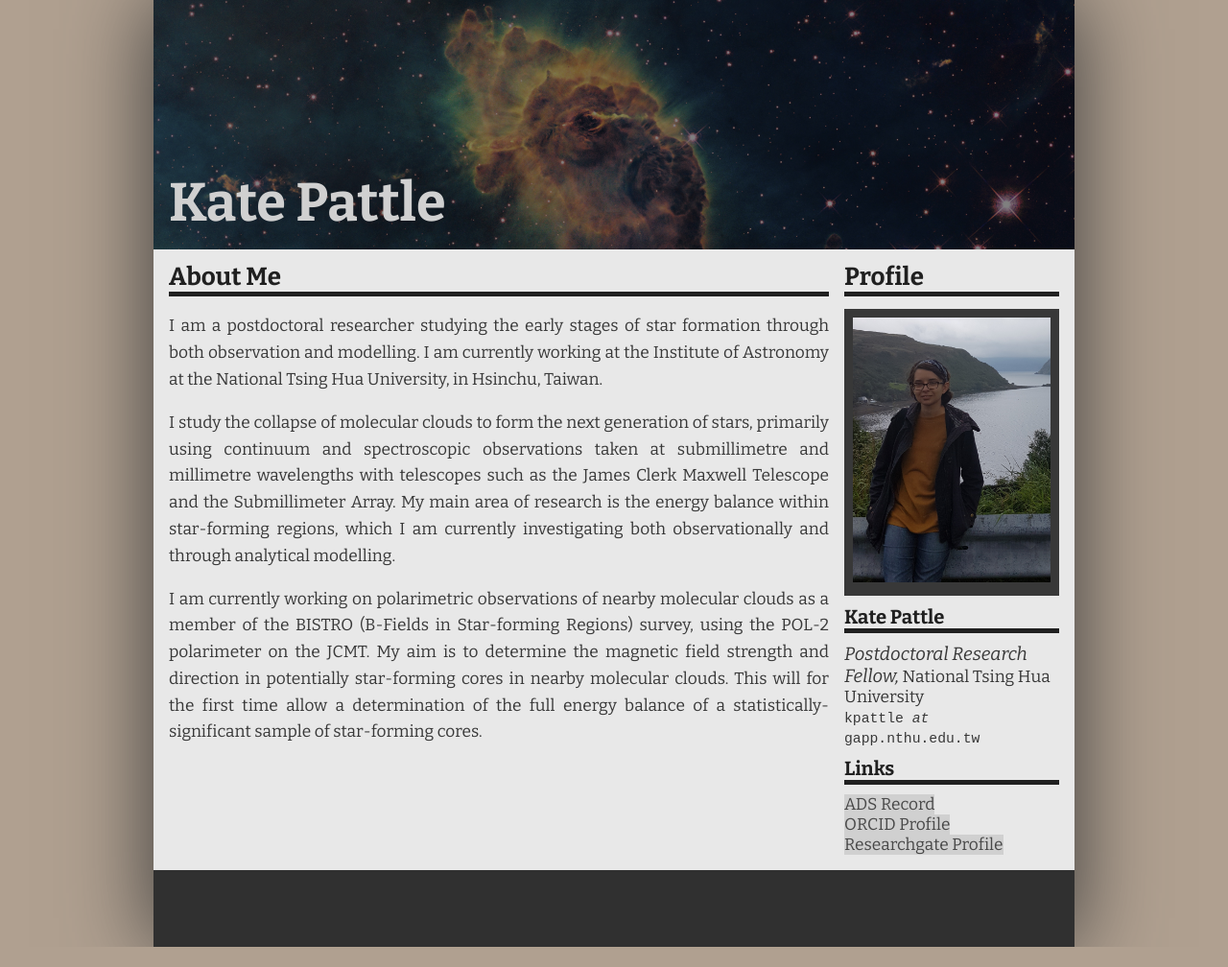
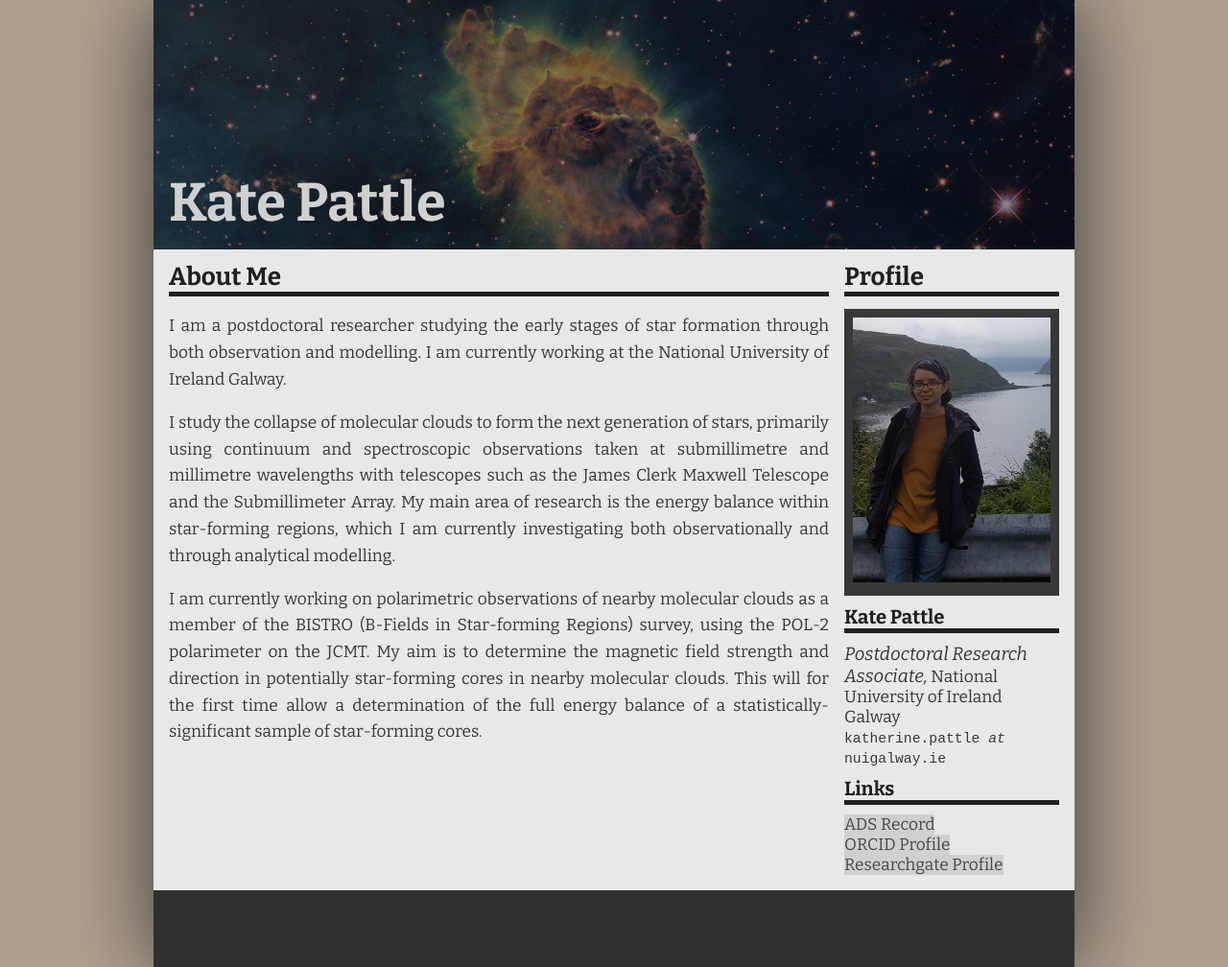
Before and after one commit to KatePattle/KatePattle.github.io, a plain HTML site: page index.html in a window 1280 px wide. Shown: the whole page at 96% size. Before the commit the page ends 987 px from the top, so only its background shows below. Drawn offline with nearby package versions, Linux system fonts and the light colour scheme.

Commit message:
Add files via upload

```diff
--- a/index.html
+++ b/index.html
@@ -99,7 +99,7 @@
           <h2>About Me</h2>
 
 
-          <p>I am a postdoctoral researcher studying the early stages of star formation through both observation and modelling.  I am currently working at the Institute of Astronomy at the National Tsing Hua University, in Hsinchu, Taiwan.</p>
+          <p>I am a postdoctoral researcher studying the early stages of star formation through both observation and modelling.  I am currently working at the National University of Ireland Galway.</p>
 
 	  <p>I study the collapse of molecular clouds to form the next generation of stars, primarily using continuum and spectroscopic observations taken at submillimetre and millimetre wavelengths with telescopes such as the James Clerk Maxwell Telescope and the Submillimeter Array.  My main area of research is the energy balance within star-forming regions, which I am currently investigating both observationally and through analytical modelling.</p>
 
@@ -131,16 +131,16 @@
           <div class="info">
 
             <h3>Kate Pattle</h3>
-            <span class="job">Postdoctoral Research Fellow</span>
-            <span class="uni">National Tsing Hua University</span><br>
-            <span class="email">kpattle <i>at</i> gapp.nthu.edu.tw</span>
+            <span class="job">Postdoctoral Research Associate</span>
+            <span class="uni">National University of Ireland Galway</span><br>
+            <span class="email">katherine.pattle <i>at</i> nuigalway.ie</span>
 
           </div>
 
 	  <div class="links">
 
 	    <h3>Links</h3>
-	    <a href="http://adsabs.harvard.edu/cgi-bin/nph-abs_connect?author=pattle%2C+k.">ADS Record</a><br>
+	    <a href="https://ui.adsabs.harvard.edu/search/q=%20%20author%3A%22pattle%2C%20k%22&sort=date%20desc%2C%20bibcode%20desc&p_=0">ADS Record</a><br>
             <a href="http://orcid.org/0000-0002-8557-3582">ORCID Profile</a><br>
             <a href="https://www.researchgate.net/profile/Kate_Pattle">Researchgate Profile</a>
 	  </div>
```
